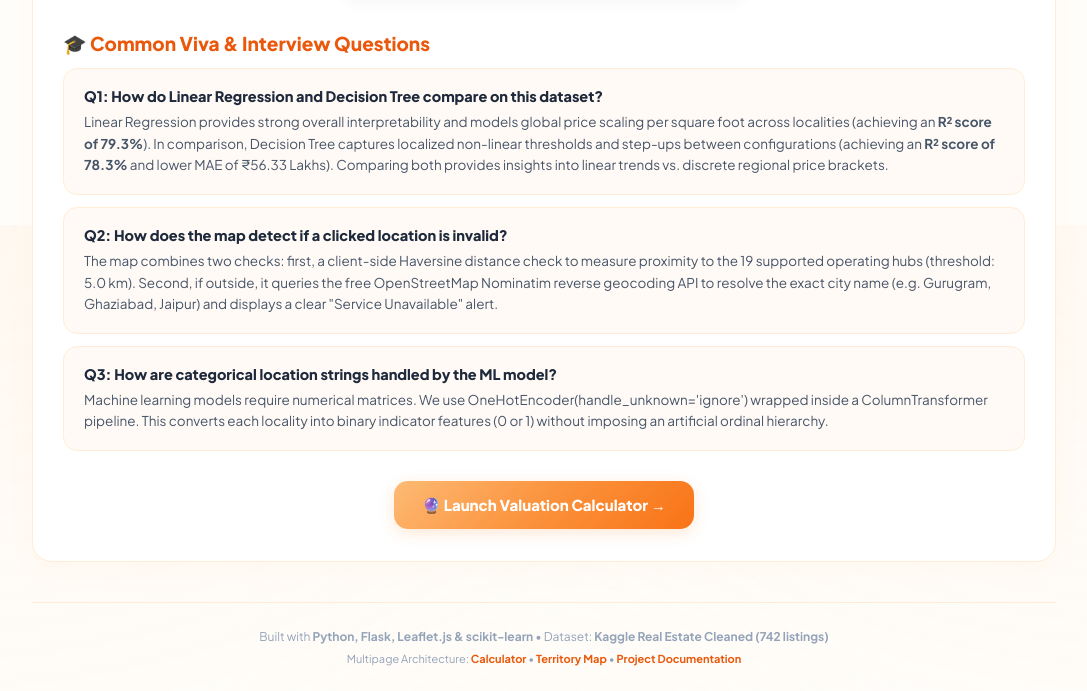
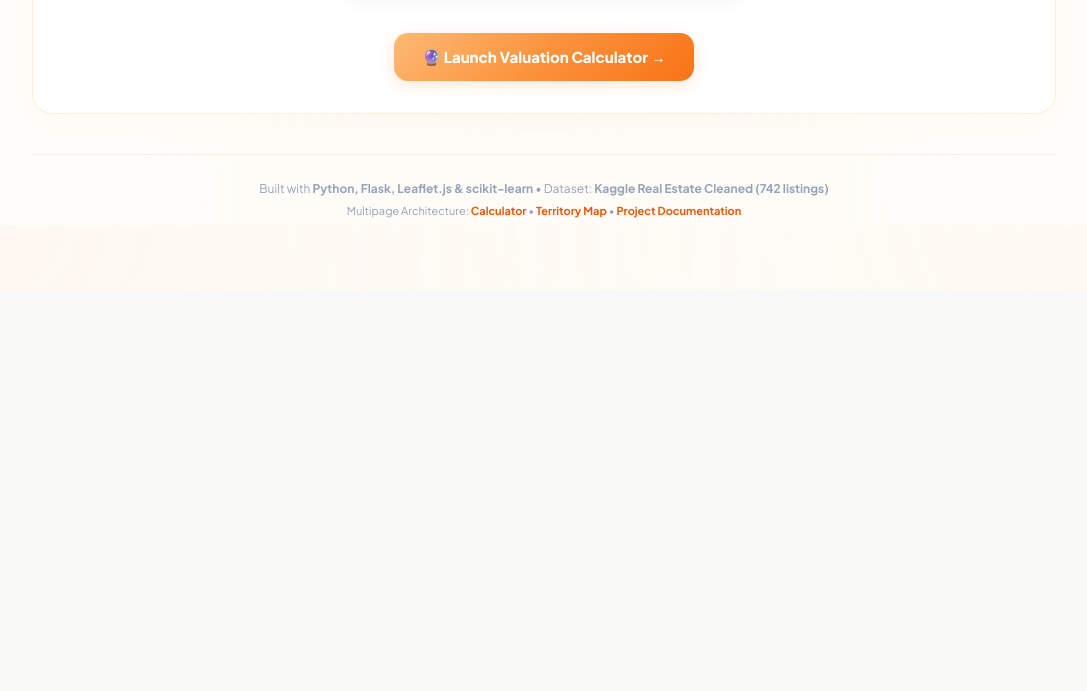
Before and after one commit to awnish3898-eng/delhi-house-price-predictor, a Flask app: page /about in a window 1280 px wide. Shown: the part 1375-2066 px from the top of the page, without its empty margins (96-1183 px from the left). After the commit the page ends 1593 px from the top, so only its background shows below. Run offline with Flask 3, Linux system fonts and the light colour scheme.

Commit message:
Remove common viva interview questions from documentation page

```diff
--- a/templates/about.html
+++ b/templates/about.html
@@ -70,27 +70,6 @@
         line-height: 1.5;
     }
 
-    .viva-card {
-        background: #fffaf5;
-        border: 1.5px solid #ffedd5;
-        border-radius: var(--radius-md);
-        padding: 18px 20px;
-        margin-bottom: 12px;
-    }
-
-    .viva-question {
-        font-size: 14.5px;
-        font-weight: 800;
-        color: #1e293b;
-        margin-bottom: 6px;
-    }
-
-    .viva-answer {
-        font-size: 13.5px;
-        color: #475569;
-        line-height: 1.6;
-    }
-
     .btn-action-start {
         display: inline-flex;
         background: var(--primary-gradient);
@@ -114,7 +93,7 @@
 {% block content %}
 <section class="about-hero">
     <h2>📖 Project Documentation & Architecture</h2>
-    <p>Comprehensive overview of data curation, machine learning algorithms, geospatial validation, and technical viva preparation.</p>
+    <p>Comprehensive overview of data curation, machine learning algorithms, and geospatial validation architecture.</p>
 </section>
 
 <div class="glass-card">
@@ -186,36 +165,6 @@
         </div>
     </div>
 
-    <!-- Section 5: Project Viva Questions -->
-    <div class="doc-section">
-        <h3>🎓 Common Viva & Interview Questions</h3>
-
-        <div class="viva-card">
-            <div class="viva-question">Q1: How do Linear Regression and Decision Tree compare on this dataset?</div>
-            <div class="viva-answer">
-                Linear Regression provides strong overall interpretability and models global price scaling per square foot across localities (achieving an <strong>R² score of 79.3%</strong>). In comparison, Decision Tree captures localized non-linear thresholds and step-ups between configurations (achieving an <strong>R² score of 78.3%</strong> and lower MAE of ₹56.33 Lakhs). Comparing both provides insights into linear trends vs. discrete regional price brackets.
-            </div>
-        </div>
-
-        <div class="viva-card">
-            <div class="viva-question">Q2: How does the map detect if a clicked location is invalid?</div>
-            <div class="viva-answer">
-                The map combines two checks: first, a client-side Haversine distance check to measure proximity to the 19 supported operating hubs
-                (threshold: 5.0 km). Second, if outside, it queries the free OpenStreetMap Nominatim reverse geocoding API to resolve the exact
-                city name (e.g. Gurugram, Ghaziabad, Jaipur) and displays a clear "Service Unavailable" alert.
-            </div>
-        </div>
-
-        <div class="viva-card">
-            <div class="viva-question">Q3: How are categorical location strings handled by the ML model?</div>
-            <div class="viva-answer">
-                Machine learning models require numerical matrices. We use <code>OneHotEncoder(handle_unknown='ignore')</code> wrapped inside a
-                <code>ColumnTransformer</code> pipeline. This converts each locality into binary indicator features (0 or 1) without imposing
-                an artificial ordinal hierarchy.
-            </div>
-        </div>
-    </div>
-
     <div style="text-align: center; margin-top: 30px;">
         <a href="/" class="btn-action-start">
             🔮 Launch Valuation Calculator &rarr;
--- a/test_app.py
+++ b/test_app.py
@@ -49,13 +49,14 @@ def run_tests():
         assert res_analytics.status_code == 404
         print("  [PASS] /analytics route is removed and returns 404")
 
-        # Page 4: GET /about (Project Documentation & Viva Guide)
+        # Page 3: GET /about (Project Documentation & Architecture)
         res_about = client.get("/about")
         assert res_about.status_code == 200
         assert b"Project Documentation & Architecture" in res_about.data
         assert b"clean_kaggle_data.py" in res_about.data
         assert b"Random Forest" not in res_about.data, "Random Forest should not appear in About documentation"
-        print("  [PASS] Page 4: GET /about (Project Documentation & Viva Guide) loaded")
+        assert b"Viva" not in res_about.data, "Viva questions should be removed from About documentation"
+        print("  [PASS] Page 3: GET /about (Project Documentation & Architecture) loaded")
 
         # POST / with valid location (Dwarka) and All models
         valid_res = client.post("/", data={
```
